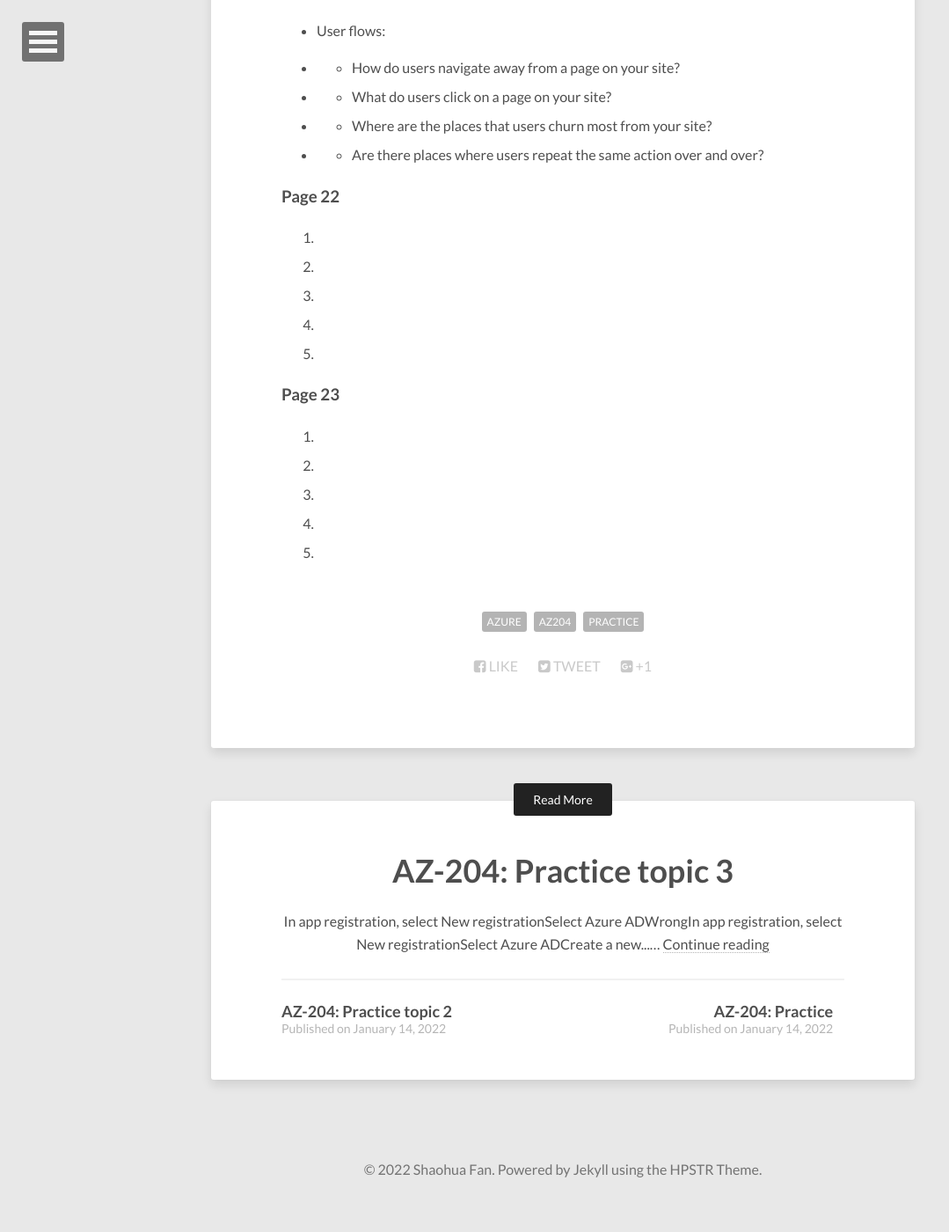
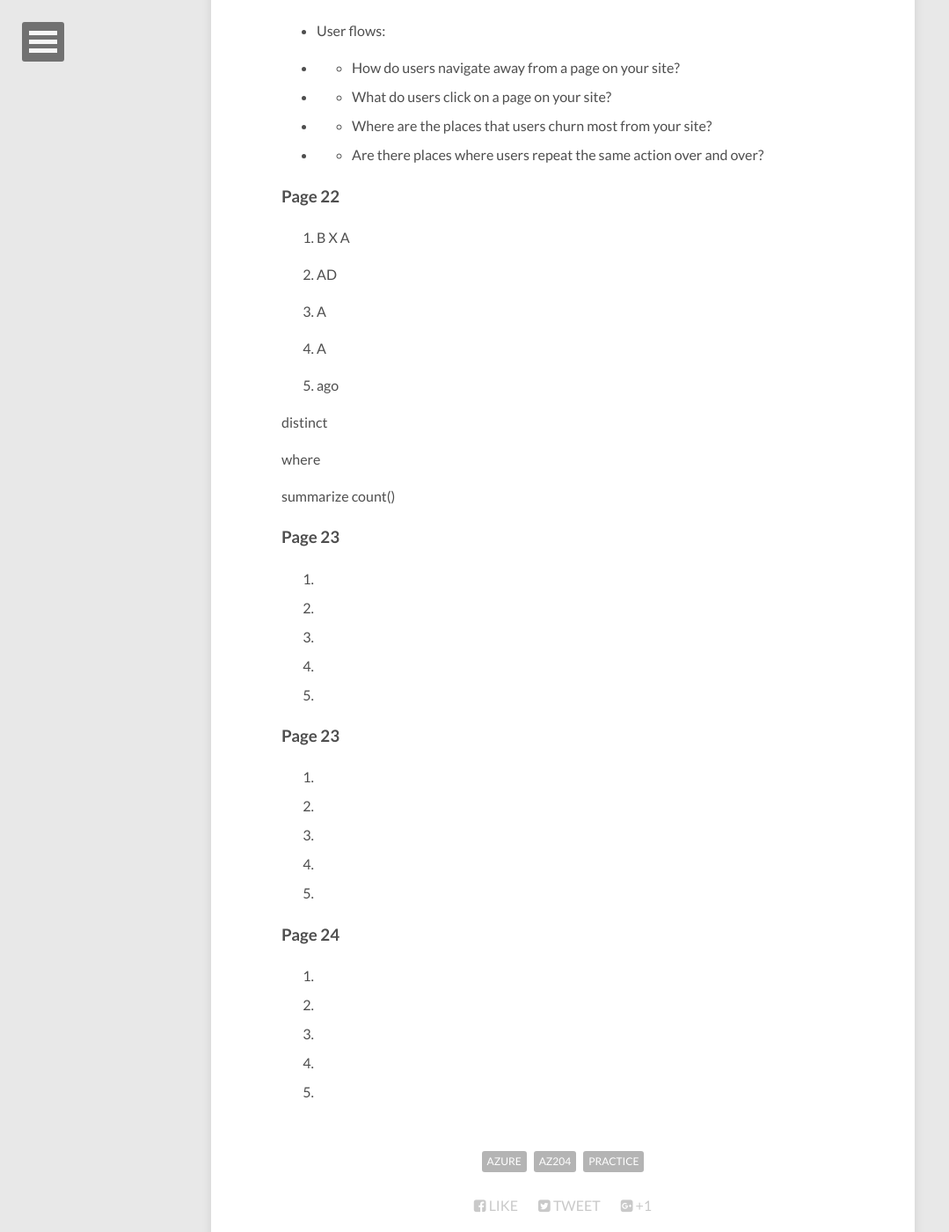
Before and after one commit to fanshaohua-fan/fanshaohua-fan.github.io, a Jekyll site: the page built from _posts/2022-2-20-AZ204-Practice-Topic-4.md, in a window 1280 px wide and 1400 px high, scrolled down 1690 px. Shown: the whole window at 88% size, without its empty margins (0-1079 px from the left). Built offline with Jekyll 4.4.1, drawn with Linux system fonts in a browser that asks for light colours; nearby versions of some CDN libraries; before the commit the page ends 3060 px from its top, so only the background shows below that.

Commit message:
AZ204: page 22

```diff
--- a/_posts/2022-2-20-AZ204-Practice-Topic-4.md
+++ b/_posts/2022-2-20-AZ204-Practice-Topic-4.md
@@ -87,15 +87,22 @@ User flows
 
 ### [Page 22](https://www.examtopics.com/exams/microsoft/az-204/view/22/)
 
-10.
+10. B   X   A
 
-11.
+11. AD
 
-12.
+12. A
 
-13.
+13. A
 
 14.
+ago
+
+distinct
+
+where
+
+summarize count()
 
 ### [Page 23](https://www.examtopics.com/exams/microsoft/az-204/view/23/)
 
@@ -109,3 +116,28 @@ User flows
 18.
 
 19.
+
+### [Page 23](https://www.examtopics.com/exams/microsoft/az-204/view/23/)
+
+20.
+
+21.
+
+22.
+
+23.
+
+24.
+
+### [Page 24](https://www.examtopics.com/exams/microsoft/az-204/view/24/)
+
+
+25.
+
+26.
+
+27.
+
+28.
+
+29.
```
